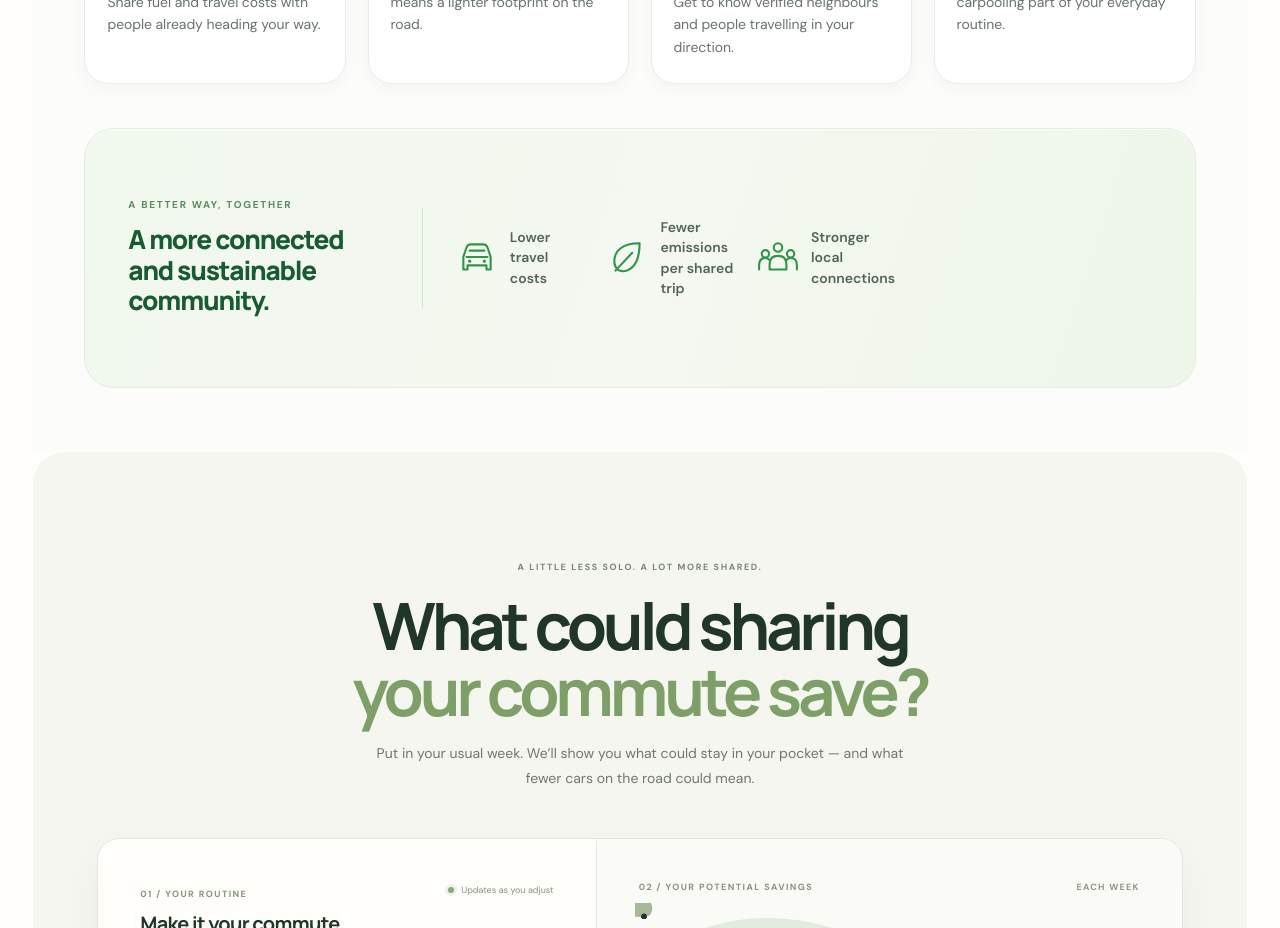
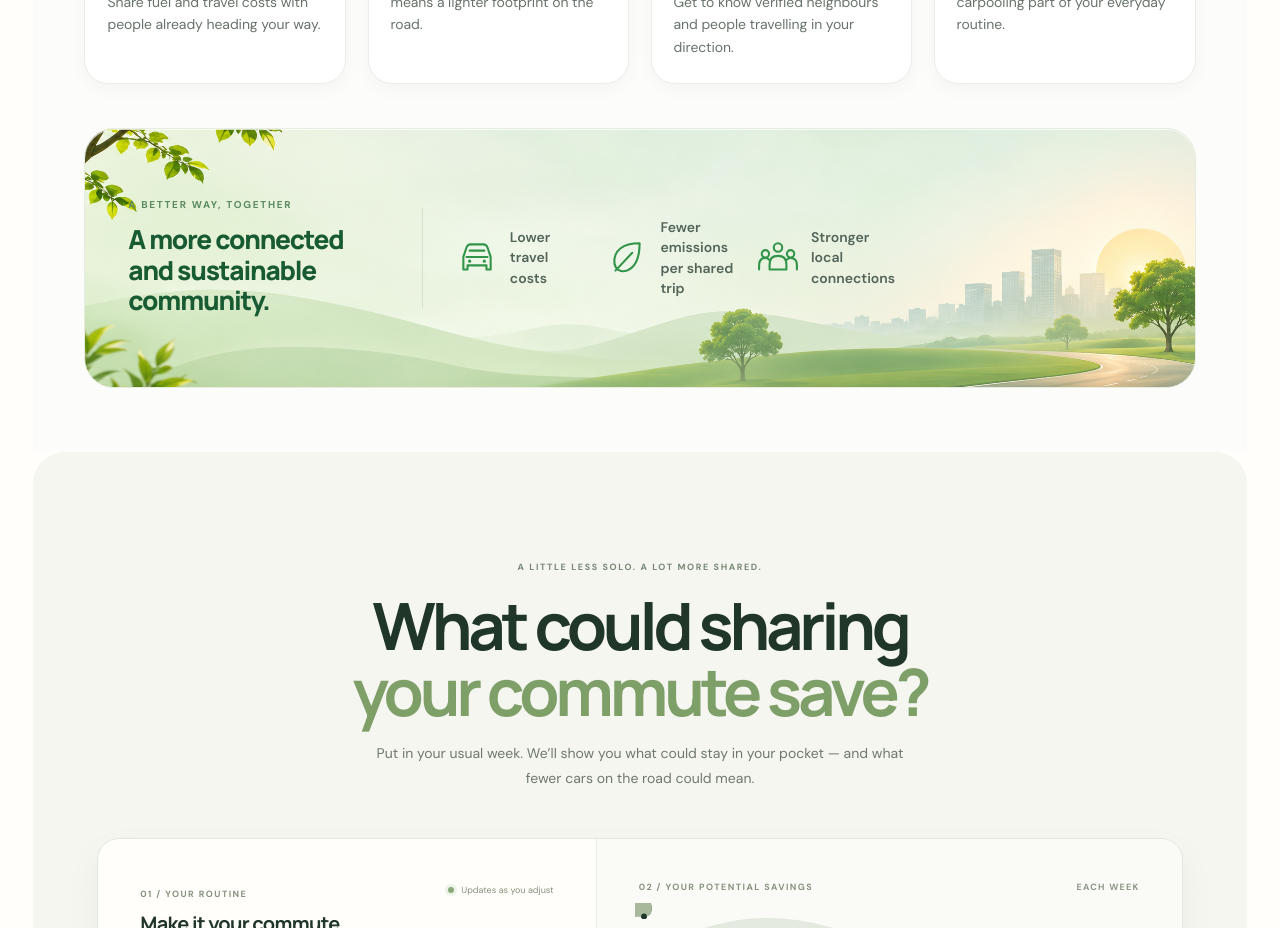
Before and after one commit to Surya8074/viaris-website, a React (Vite) app: page / in a window 1280 px wide. Shown: the part 6160-7088 px from the top of the page. Built offline with nearby package versions, Linux system fonts and the light colour scheme.

Commit message:
Use Misty Sunrise image as impact banner background

```diff
--- a/src/styles/benefits.css
+++ b/src/styles/benefits.css
@@ -48,7 +48,7 @@
   align-items:center;gap:clamp(22px,2.6vw,38px);
   padding:36px clamp(30px,3.35vw,50px);overflow:hidden;
   border:1px solid #e4eddf;border-radius:30px;
-  background:linear-gradient(108deg,#f1f8ee 0%,#f4f8f0 55%,#edf6e9 100%);
+  background:#edf5e9 url('/viaris-website/images/Misty%20Sunrise%20Cityscape%20Banner.png') center / cover no-repeat;
   box-shadow:inset 0 1px 0 rgba(255,255,255,.72)
 }
 .vb-banner-message{position:relative;z-index:2;max-width:340px}
```
